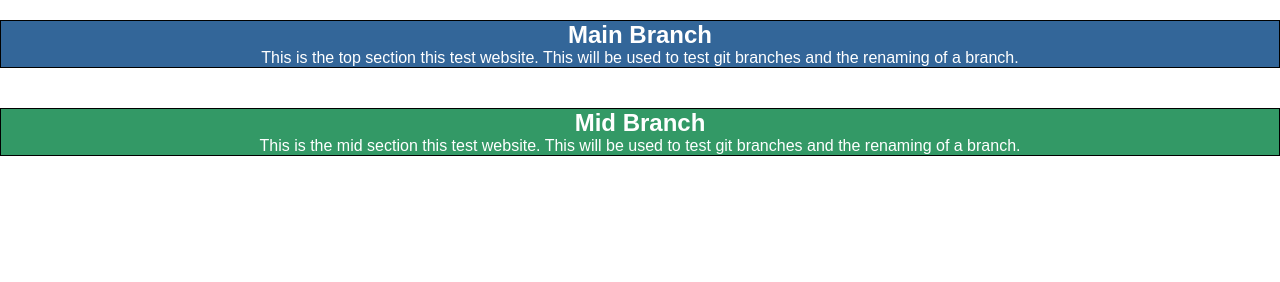
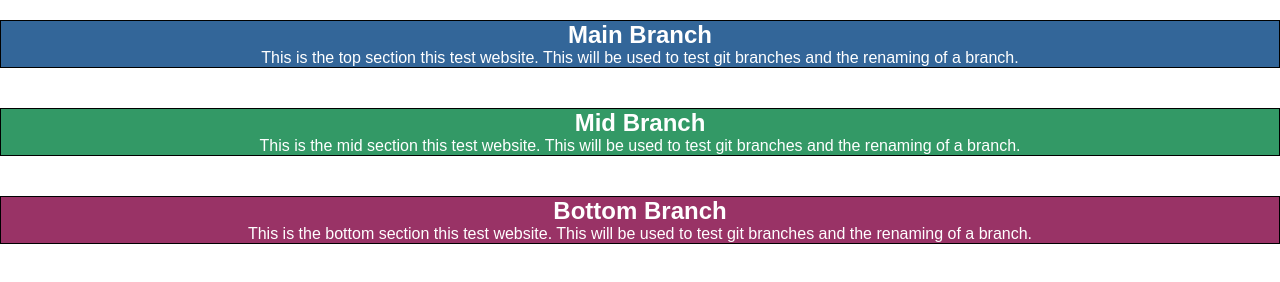
Before and after one commit to JoeBarbone/joe-test, a plain HTML site: page index.html in a window 1280 px wide. Drawn offline with Linux system fonts and the light colour scheme.

Commit message:
created and styled bottom section

```diff
--- a/css/style.css
+++ b/css/style.css
@@ -32,3 +32,8 @@
     background-color: #339966;
     color: var(--primary-text-color)
 }
+
+.bottom {
+    background-color: #993366;
+    color: var(--primary-text-color)
+}
--- a/index.html
+++ b/index.html
@@ -20,6 +20,12 @@
             This is the mid section this test website. This will be used to test git branches and
             the renaming of a branch.
         </div>
+
+        <div class="box bottom">
+            <h1>Bottom Branch</h1>
+            This is the bottom section this test website. This will be used to test git branches and
+            the renaming of a branch.
+        </div>
     </section>
 </body>
 </html>
```
